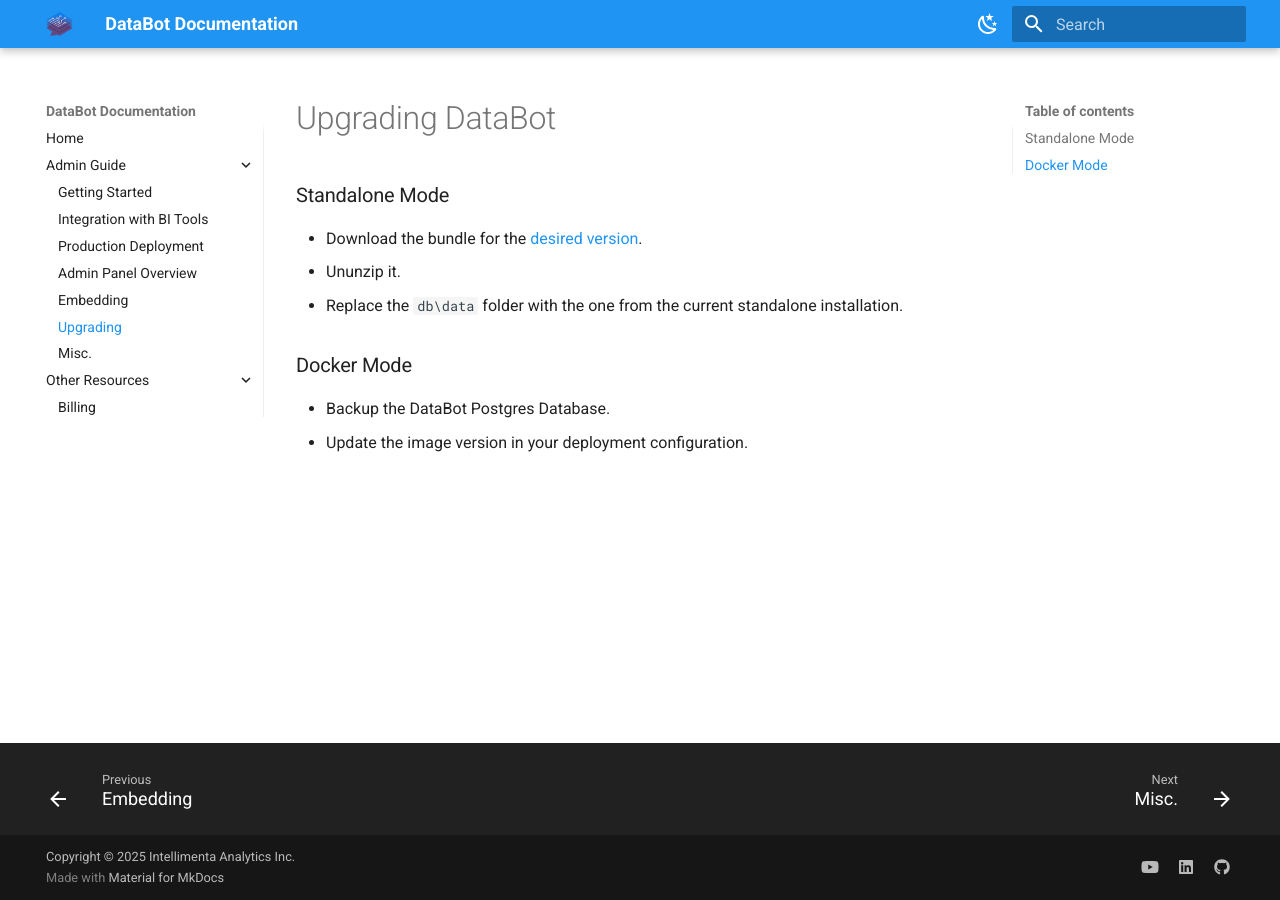
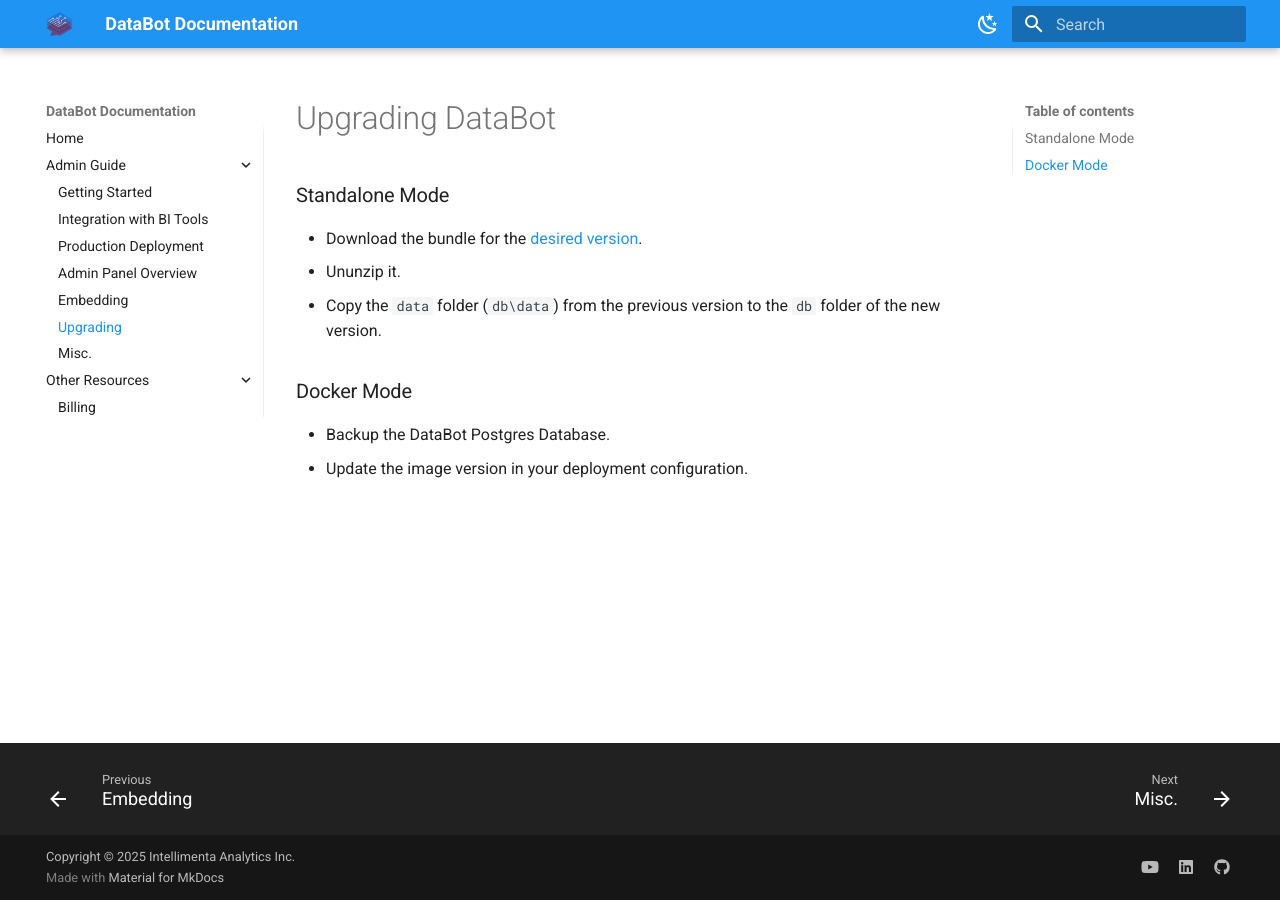
Before and after one commit to Intellimenta/DataBot, an MkDocs documentation site: the page built from docs/admin_guide/upgrading.md, in a window 1280 px wide. Built offline with MkDocs 1.6.1 and Material for MkDocs 9.7.7, drawn with Linux system fonts in a browser that asks for light colours.

Commit message:
update upgrade instructions

```diff
--- a/docs/admin_guide/upgrading.md
+++ b/docs/admin_guide/upgrading.md
@@ -3,7 +3,7 @@
 ### Standalone Mode
 - Download the bundle for the [desired version](https://github.com/Intellimenta/DataBot/releases).
 - Ununzip it.
-- Replace the `db\data` folder with the one from the current standalone installation.
+- Copy the `data` folder (`db\data`) from the previous version to the `db` folder of the new version.
 
 ### Docker Mode
 - Backup the DataBot Postgres Database.
```
